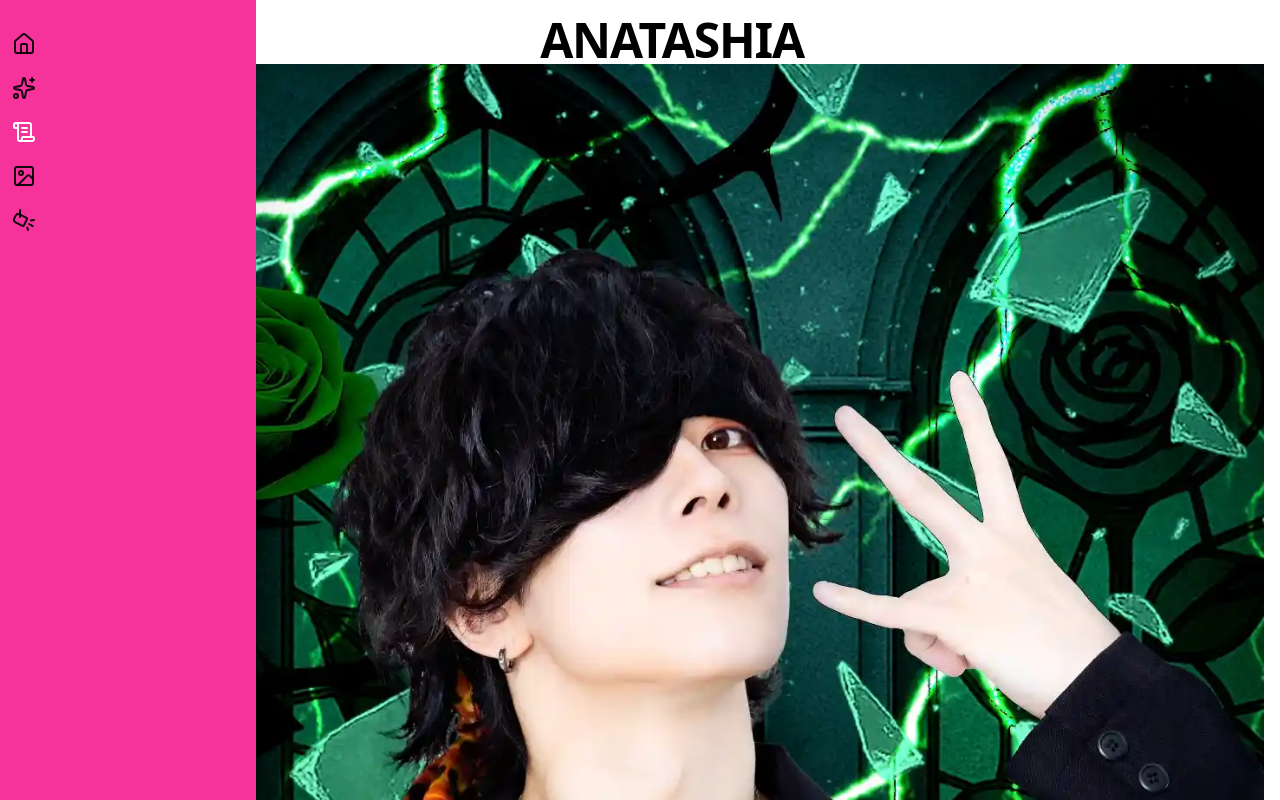
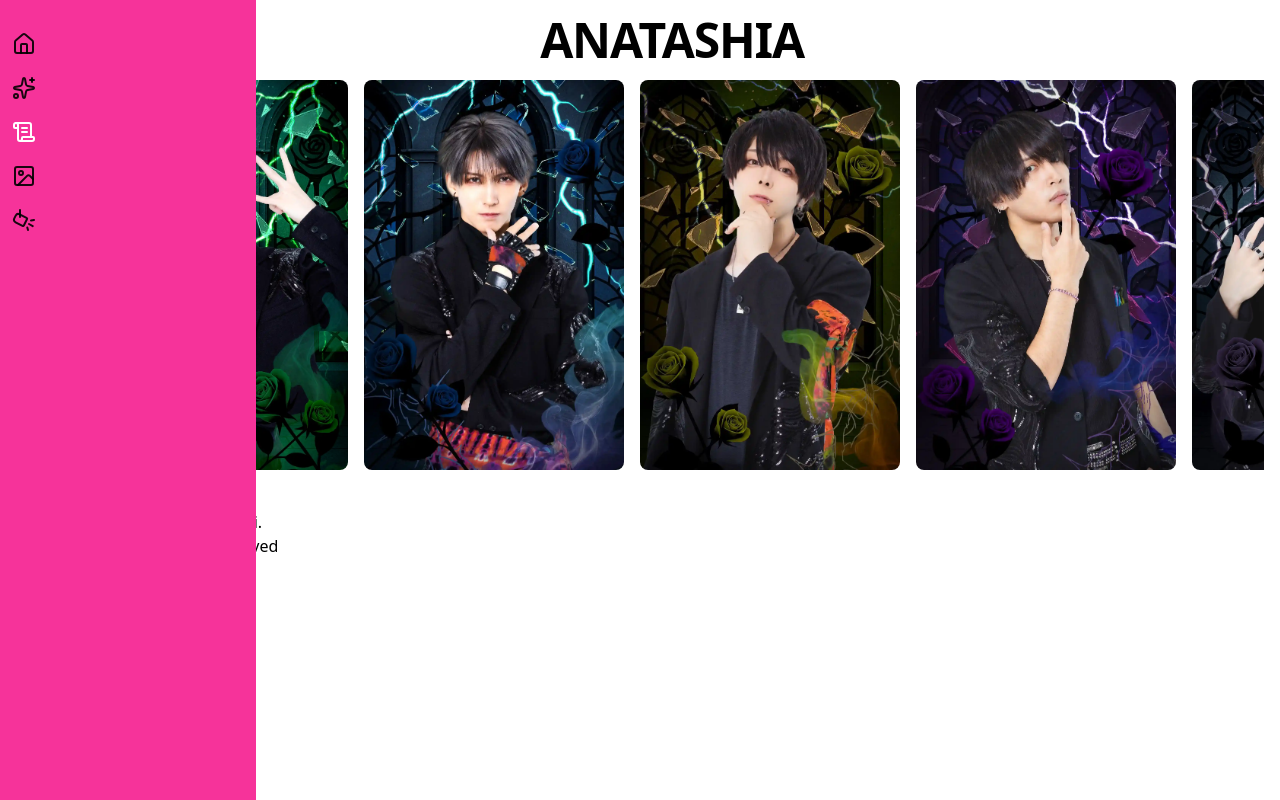
Before and after one commit to faery-cam/herrera_camila_tp2, a React (Vite) app: page /herrera_camila_tp2/miembros in a window 1280 px wide. Shown: the top 800 px of the page. Built offline with nearby package versions, Linux system fonts and the light colour scheme.

Commit message:
[STYLE] modificado estilo para sección miembros

```diff
--- a/src/components/MiembrosIntro.jsx
+++ b/src/components/MiembrosIntro.jsx
@@ -4,15 +4,21 @@ import { getAsset } from "../utils/assets.js";
 export default function MiembrosIntro({ onSelect }) {
 
     return (
-        <div>
+        <div className="flex gap-4 overflow-x-auto py-4 px-2 scrollbar-none">
             {miembrosData.map((member) => (
-                <img
+                <div
                     key={member.id}
-                    src={getAsset(member.img)}
-                    alt={member.nombre}
-                    onClick={() => onSelect(member.id)}
-                    className=""
-                />
+                    className="relative shrink-0 w-65 h-auto rounded-lg overflow-hidden cursor-pointer group hover:scale-105 "
+                    onClick={() => onSelect(member.id)}>
+                    <img
+                        key={member.id}
+                        src={getAsset(member.img)}
+                        alt={member.nombre}
+                        onClick={() => onSelect(member.id)}
+                        className="w-full h-full object-cover transition-transform duration-300 group-hover:scale-103"
+                    />
+                    <div className="absolute inset-0 bg-black/20 opacity-0 group-hover:opacity-100 transition-opacity duration-300" />
+                </div>
             ))}
         </div>
     );
```
